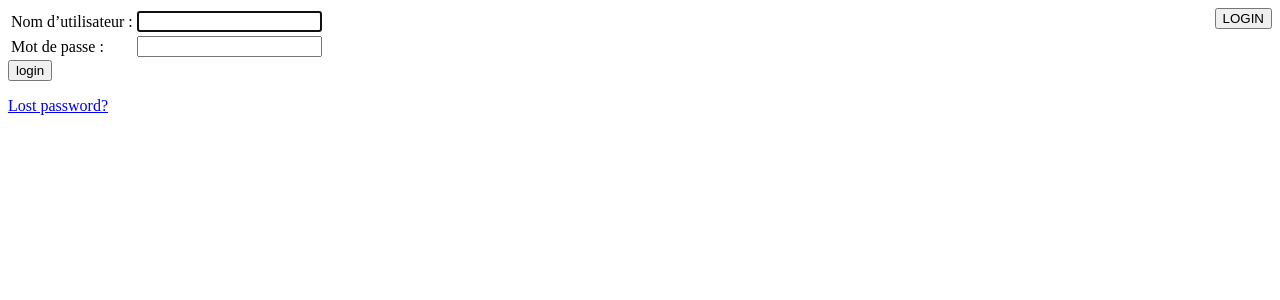
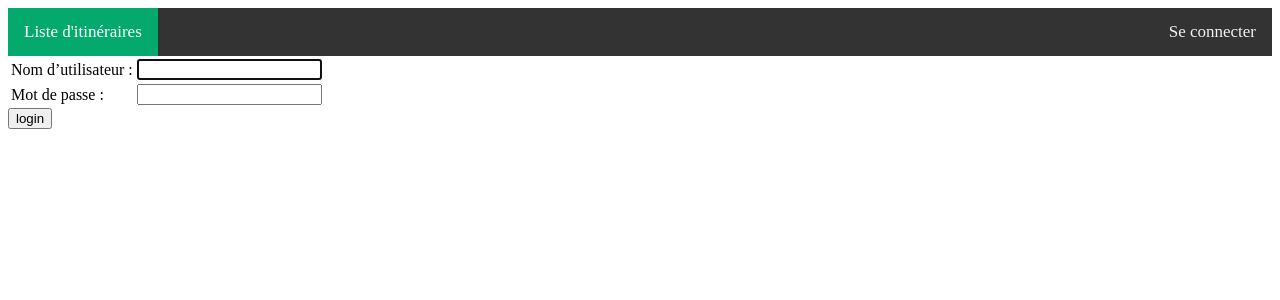
Before and after one commit to bbjhakan/topoguide-hakan-aciyan, a Django app: page /accounts/login/?next=/itineraires/1/nouvelle_sortie/ in a window 1280 px wide. Shown: the top 300 px of the page. Run offline with Django 4.2, Linux system fonts and the light colour scheme.

Commit message:
Gestion des fichiers html avec de l'héritage

```diff
--- a/topoguide/itineraires/templates/itineraires/itineraires.html
+++ b/topoguide/itineraires/templates/itineraires/itineraires.html
@@ -1,6 +1,6 @@
 {% extends 'base.html' %}
 {%block nav%} {{block.super}} {%endblock%}
-{% block bouton  %}{{block.super}}{% endblock %}
+
 {% block title %}Liste des itinéraires{% endblock title%}
 
 {% block content %}
--- a/topoguide/itineraires/templates/itineraires/nouvelle_sortie.html
+++ b/topoguide/itineraires/templates/itineraires/nouvelle_sortie.html
@@ -1,7 +1,7 @@
 {% extends 'base.html' %}
 
 {%block nav%} {{block.super}} {%endblock%}
-{%block bouton%} {%endblock%}
+
 
 {%block content %}<h2>Décrivez votre sortie !</h2>
 <form method="POST" class="post-form">{% csrf_token %}
--- a/topoguide/itineraires/templates/itineraires/sortie.html
+++ b/topoguide/itineraires/templates/itineraires/sortie.html
@@ -1,6 +1,6 @@
 {% extends 'base.html' %}
 {%block nav%} {{block.super}} {%endblock%}
-{% block bouton  %}{{block.super}}{% endblock %}
+
 {% block title %}Sortie - {{sortie.itineraire}}{% endblock title%}
 
 {% block content %}
--- a/topoguide/itineraires/templates/itineraires/sortie_edit.html
+++ b/topoguide/itineraires/templates/itineraires/sortie_edit.html
@@ -1,5 +1,5 @@
 {% extends 'base.html' %}
-{%block bouton%}{%endblock%}
+
 {%block nav%} {{block.super}} {%endblock%}
 
 {% block content %}
--- a/topoguide/itineraires/templates/registration/login.html
+++ b/topoguide/itineraires/templates/registration/login.html
@@ -29,9 +29,6 @@
             <input type="submit" value="login" />
             <input type="hidden" name="next" value="{{ next }}" />
          </form>
-         <p><a href="{% url 'password_reset' %}">Lost password?</a></p>
-
     {%endif%}
-  {# Assumes you setup the password_reset view in your URLconf #}
 
 {% endblock %}
--- a/topoguide/templates/base.html
+++ b/topoguide/templates/base.html
@@ -3,19 +3,51 @@
 <!DOCTYPE html>
 <html lang="en">
 <head>
+    <style>
+    /* Add a black background color to the top navigation */
+      .topnav {
+      background-color: #333;
+      overflow: hidden;
+      }
+
+    /* Style the links inside the navigation bar */
+      .topnav a {
+        float: left;
+        color: #f2f2f2;
+        text-align: center;
+        padding: 14px 16px;
+        text-decoration: none;
+        font-size: 17px;
+      }
+
+      /* Change the color of links on hover */
+      .topnav a:hover {
+        background-color: #ddd;
+        color: black;
+      }
+
+      /* Add a color to the active/current link */
+      .topnav a.active {
+        background-color: #04AA6D;
+        color: white;
+  }
+</style>
     <meta charset="UTF-8">
     <meta name="viewport" content="width=device-width, initial-scale=1">
     {# Load CSS and JavaScript #}
     {# Display django.contrib.messages as Bootstrap alerts #}
-    {% block bouton %}
-    {% if user.is_authenticated %}
-    <input type="button" onclick= window.location.href="../accounts/logout"
-    value="LOGOUT" style="float: right">
-{%else %}
-    <input type="button" onclick= window.location.href="../accounts/login"
-    value="LOGIN" style="float: right">
-{%endif%}{% endblock %}
-    <title>{% block title %}Chinook{% endblock %}</title>
+    {%block nav%}
+        <div class="topnav">
+            <a class="active" href="{% url 'itineraires'%}">Liste d'itinéraires</a>
+            {% if user.is_authenticated %}
+            <a href="{% url 'logout' %}?next={{request.path}}" style="float: right">Se déconnecter</a>
+        {%else %}
+            <a href="{% url 'login' %}?next={{request.path}}" style="float: right">Se connecter </a>
+        {%endif%}
+        </div>
+    {%endblock%}
+
+    <title>{% block title %}{% endblock %}</title>
 </head>
 
 <body>
```
Also changed, not shown: topoguide/itineraires/templates/itineraires/itineraire_details.html (+1 -9 lines).
